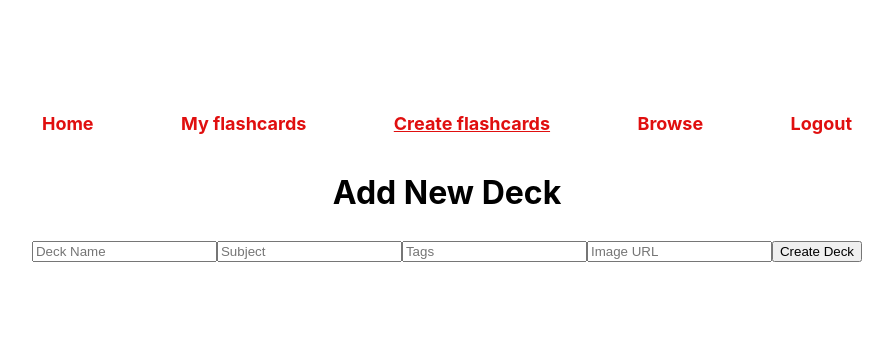
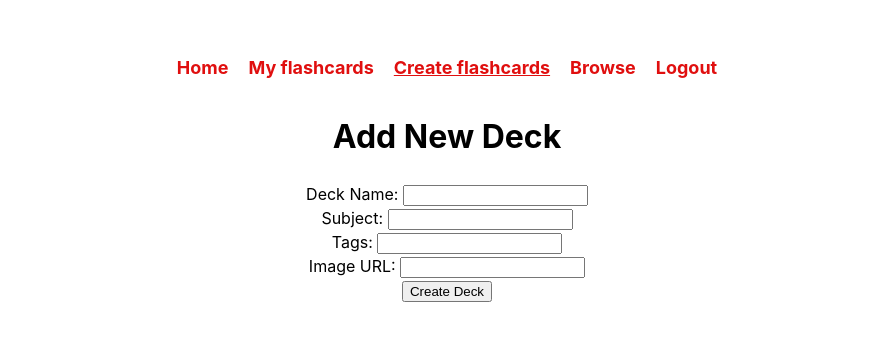
Before and after one commit to JoeyF92/CrammerEducation, a React (Vite) app in the folder client/: page /createdeck in a window 1280 px wide. Shown: the part 219-560 px from the top of the page, without its empty margins (193-1086 px from the left). Built offline with nearby package versions, Linux system fonts and the light colour scheme.

Commit message:
creating new deck, creating new cards inside of the new deck functionality are added

```diff
--- a/client/src/App.jsx
+++ b/client/src/App.jsx
@@ -28,7 +28,7 @@ const App = () => {
         <Route path="cards/:id" element={<FlashcardPage />} />
         <Route path="myflashcards" element={<MyFlashcardsPage />} />
         <Route path="createdeck" element={<AddDeckPage />} />
-        <Route path="createcard" element={<AddFlashcardPage />} />
+        <Route path="createcard/:deckId" element={<AddFlashcardPage />} />
         <Route path="login" element={<LoginPage />} />
         <Route path="logout" element={<LogoutPage />} />
         <Route path="register" element={<RegisterPage />} />
--- a/client/src/components/CreateDeckForm/index.jsx
+++ b/client/src/components/CreateDeckForm/index.jsx
@@ -1,217 +1,102 @@
-// import React, { useState } from "react";
-
-// const CreateDeckForm = () => {
-//   const [formData, setFormData] = useState({
-//     deck_name: "",
-//     subject: "",
-//     tags: "",
-//     image: "",
-//   });
-
-//   const [showSuccessMessage, setShowSuccessMessage] = useState(false);
-
-//   const handleChange = (e) => {
-//     setFormData({ ...formData, [e.target.name]: e.target.value });
-//   };
-
-//   const handleSubmit = async (e) => {
-//     e.preventDefault();
-
-//     // Convert the tags string to an array
-//     const tagsArray = formData.tags.split(",").map((tag) => tag.trim());
-
-//     // Update the formData to include the tags array
-//     const updatedFormData = { ...formData, tags: tagsArray };
-
-//     try {
-//       const response = await fetch("http://localhost:3000/decks", {
-//         method: "POST",
-//         headers: {
-//           "Content-Type": "application/json",
-//         },
-//         body: JSON.stringify(updatedFormData),
-//       });
-
-//       if (!response.ok) {
-//         const errorMessage = await response.json();
-//         throw new Error(errorMessage.error);
-//       }
-
-//       const deck = await response.json();
-//       console.log("Deck created:", deck);
-
-//       // Show the success message for 3 seconds
-//       setShowSuccessMessage(true);
-//       setTimeout(() => {
-//         setShowSuccessMessage(false);
-//       }, 3000);
-
-//       // Clear the form inputs
-//       setFormData({
-//         deck_name: "",
-//         subject: "",
-//         tags: "",
-//         image: "",
-//       });
-
-//       // You can handle the response data here as needed.
-//     } catch (error) {
-//       console.error("Error creating deck:", error.message);
-//       // Handle the error (e.g., show an error message to the user).
-//     }
-//   };
-
-//   return (
-//     <form onSubmit={handleSubmit}>
-//       <input
-//         type="text"
-//         name="deck_name"
-//         value={formData.deck_name}
-//         onChange={handleChange}
-//         placeholder="Deck Name"
-//       />
-//       <input
-//         type="text"
-//         name="subject"
-//         value={formData.subject}
-//         onChange={handleChange}
-//         placeholder="Subject"
-//       />
-//       <input
-//         type="text"
-//         name="tags"
-//         value={formData.tags}
-//         onChange={handleChange}
-//         placeholder="Tags"
-//       />
-//       <input
-//         type="text"
-//         name="image"
-//         value={formData.image}
-//         onChange={handleChange}
-//         placeholder="Image URL"
-//       />
-//       <button type="submit">Create Deck</button>
-
-//       {showSuccessMessage && <p>New deck was successfully created!</p>}
-//     </form>
-//   );
-// };
-
-// export default CreateDeckForm;
-
-import React, { useState } from "react";
+import React, { useState, useEffect } from "react";
+import { useNavigate } from "react-router-dom";
+import CreateFlashcardForm from "../CreateFlashcardForm";
 
 const CreateDeckForm = () => {
-  const [formData, setFormData] = useState({
-    deck_name: "",
-    subject: "",
-    tags: "",
-    image: "",
-  });
+  const [deckName, setDeckName] = useState("");
+  const [subject, setSubject] = useState("");
+  const [tags, setTags] = useState("");
+  const [image, setImage] = useState("");
+  const [message, setMessage] = useState("");
+  const [newDeckId, setNewDeckId] = useState(null);
+  const [deckCreated, setDeckCreated] = useState(false);
 
-  const [showSuccessMessage, setShowSuccessMessage] = useState(false);
-  const [createdDeck, setCreatedDeck] = useState(null);
+  const navigate = useNavigate();
 
-  const handleChange = (e) => {
-    setFormData({ ...formData, [e.target.name]: e.target.value });
+  useEffect(() => {
+    if (deckCreated && newDeckId !== null) {
+      navigate(`/createcard/${newDeckId}`);
+    }
+  }, [deckCreated, newDeckId, navigate]);
+
+  const handleSubmit = (e) => {
+    e.preventDefault();
+
+    const token = JSON.parse(localStorage.getItem("token"));
+    const user_id = token.user_id;
+
+    const tagsArray = tags.split(",").map((tag) => tag.trim());
+
+    const deckData = {
+      deck_name: deckName,
+      subject,
+      tags: tagsArray,
+      image,
+      user_id,
+    };
+
+    console.log("Deck Data:", deckData);
+
+    fetch("http://localhost:3000/decks", {
+      method: "POST",
+      body: JSON.stringify(deckData),
+      headers: {
+        "Content-type": "application/json; charset=UTF-8",
+        Authorization: `Bearer ${user_id}`,
+      },
+    })
+      .then((res) => {
+        console.log("Response Status:", res.status);
+        return res.json();
+      })
+      .then((data) => {
+        console.log("Data:", data);
+        setMessage("Deck created successfully.");
+        setNewDeckId(data.id);
+        console.log("New Deck ID:", data.id);
+        setTimeout(() => {
+          setMessage("");
+          setDeckCreated(true);
+        }, 500);
+      })
+      .catch((err) => {
+        console.error("Error:", err);
+        setMessage("Error creating the deck.");
+        setTimeout(() => {
+          setMessage("");
+        }, 5000);
+      });
+
+    setDeckName("");
+    setSubject("");
+    setTags("");
+    setImage("");
   };
 
-  const handleSubmit = async (e) => {
-    e.preventDefault();
-
-    // Convert the tags string to an array
-    const tagsArray = formData.tags.split(",").map((tag) => tag.trim());
-
-    // Update the formData to include the tags array
-    const updatedFormData = { ...formData, tags: tagsArray };
-
-    try {
-      const response = await fetch("http://localhost:3000/decks", {
-        method: "POST",
-        headers: {
-          "Content-Type": "application/json",
-        },
-        body: JSON.stringify(updatedFormData),
-      });
-
-      if (!response.ok) {
-        const errorMessage = await response.json();
-        throw new Error(errorMessage.error);
-      }
-
-      const deck = await response.json();
-      console.log("Deck created:", deck);
-
-      // Update the state with the created deck data
-      setCreatedDeck(deck);
-
-      // Show the success message for 3 seconds
-      setShowSuccessMessage(true);
-      setTimeout(() => {
-        setShowSuccessMessage(false);
-      }, 3000);
-
-      // Clear the form inputs
-      setFormData({
-        deck_name: "",
-        subject: "",
-        tags: "",
-        image: "",
-      });
-    } catch (error) {
-      console.error("Error creating deck:", error.message);
-      // Handle the error (e.g., show an error message to the user).
-    }
-  };
+  if (deckCreated) {
+    return <CreateFlashcardForm deckId={newDeckId} />;
+  }
 
   return (
-    <>
-      <form onSubmit={handleSubmit}>
-        <input
-          type="text"
-          name="deck_name"
-          value={formData.deck_name}
-          onChange={handleChange}
-          placeholder="Deck Name"
-        />
-        <input
-          type="text"
-          name="subject"
-          value={formData.subject}
-          onChange={handleChange}
-          placeholder="Subject"
-        />
-        <input
-          type="text"
-          name="tags"
-          value={formData.tags}
-          onChange={handleChange}
-          placeholder="Tags"
-        />
-        <input
-          type="text"
-          name="image"
-          value={formData.image}
-          onChange={handleChange}
-          placeholder="Image URL"
-        />
-        <button type="submit">Create Deck</button>
-      </form>
-
-      {showSuccessMessage && <p>New deck was successfully created!</p>}
-
-      {/* Render the created deck */}
-      {createdDeck && (
-        <div>
-          <h2>Created Deck:</h2>
-          <p>Deck Name: {createdDeck.deck_name}</p>
-          <p>Subject: {createdDeck.subject}</p>
-          <p>Tags: {createdDeck.tags.join(", ")}</p>
-          <p>Image URL: {createdDeck.image}</p>
-        </div>
-      )}
-    </>
+    <form onSubmit={handleSubmit}>
+      <div>
+        Deck Name:{" "}
+        <input value={deckName} onChange={(e) => setDeckName(e.target.value)} />
+      </div>
+      <div>
+        Subject:{" "}
+        <input value={subject} onChange={(e) => setSubject(e.target.value)} />
+      </div>
+      <div>
+        Tags: <input value={tags} onChange={(e) => setTags(e.target.value)} />
+      </div>
+      <div>
+        Image URL:{" "}
+        <input value={image} onChange={(e) => setImage(e.target.value)} />
+      </div>
+      <button type="submit">Create Deck</button>
+      <p className="message">{message}</p>
+    </form>
   );
 };
 
--- a/client/src/components/CreateFlashcardForm/index.jsx
+++ b/client/src/components/CreateFlashcardForm/index.jsx
@@ -1,68 +1,70 @@
-import React from "react";
+import React, { useState } from "react";
+import axios from "axios";
 
-export default function CreateFlashcardForm() {
+const CreateFlashcardForm = ({ deckId }) => {
+  const [formData, setFormData] = useState({
+    question: "",
+    answer: "",
+    image: "",
+  });
+
+  console.log("Received Deck ID:", deckId);
+
+  const handleChange = (e) => {
+    setFormData({ ...formData, [e.target.name]: e.target.value });
+  };
+
+  const handleSubmit = async (e) => {
+    e.preventDefault();
+    try {
+      const flashcardData = {
+        question: formData.question,
+        answer: formData.answer,
+        image: formData.image,
+        deck_id: deckId,
+      };
+
+      console.log("Flashcard Data:", flashcardData);
+
+      const response = await axios.post(
+        `http://localhost:3000/decks/${deckId}/cards`,
+        flashcardData
+      );
+
+      console.log("Flashcard created:", response.data);
+    } catch (error) {
+      console.error("Error creating flashcard:", error.message);
+    }
+  };
+
+  console.log("Deck ID:", deckId);
+
   return (
-    <div>
-      <h1>New Flashcard</h1>
-    </div>
+    <form onSubmit={handleSubmit}>
+      <input
+        type="text"
+        name="question"
+        value={formData.question}
+        onChange={handleChange}
+        placeholder="Question"
+      />
+      <input
+        type="text"
+        name="answer"
+        value={formData.answer}
+        onChange={handleChange}
+        placeholder="Answer"
+      />
+      <input
+        type="text"
+        name="image"
+        value={formData.image}
+        onChange={handleChange}
+        placeholder="Image URL"
+      />
+      <button type="submit">Create Flashcard</button>
+    </form>
   );
-}
+};
 
-// import React, { useState } from "react";
-// import axios from "axios";
-
-// const CreateFlashcardForm = ({ deckId }) => {
-//   const [formData, setFormData] = useState({
-//     question: "",
-//     answer: "",
-//     image: "",
-//   });
-
-//   const handleChange = (e) => {
-//     setFormData({ ...formData, [e.target.name]: e.target.value });
-//   };
-
-//   const handleSubmit = async (e) => {
-//     e.preventDefault();
-//     try {
-//       const response = await axios.post(
-//         `http://localhost:3000/decks/${deckId}/cards`,
-//         formData
-//       );
-//       // Handle success (e.g., show a success message or redirect)
-//       console.log("Flashcard created:", response.data);
-//     } catch (error) {
-//       // Handle error (e.g., show an error message)
-//       console.error("Error creating flashcard:", error.message);
-//     }
-//   };
-
-//   return (
-//     <form onSubmit={handleSubmit}>
-//       <input
-//         type="text"
-//         name="question"
-//         value={formData.question}
-//         onChange={handleChange}
-//         placeholder="Question"
-//       />
-//       <input
-//         type="text"
-//         name="answer"
-//         value={formData.answer}
-//         onChange={handleChange}
-//         placeholder="Answer"
-//       />
-//       <input
-//         type="text"
-//         name="image"
-//         value={formData.image}
-//         onChange={handleChange}
-//         placeholder="Image URL"
-//       />
-//       <button type="submit">Create Flashcard</button>
-//     </form>
-//   );
-// };
-
-// export default CreateFlashcardForm;
+export default CreateFlashcardForm;
```
Also changed, not shown: client/src/components/LoginForm/index.jsx (+45 -30 lines), client/src/pages/AddFlashcardPage/index.jsx (+10 -4 lines), 2 other files (tests, documents, lock files or other folders).
